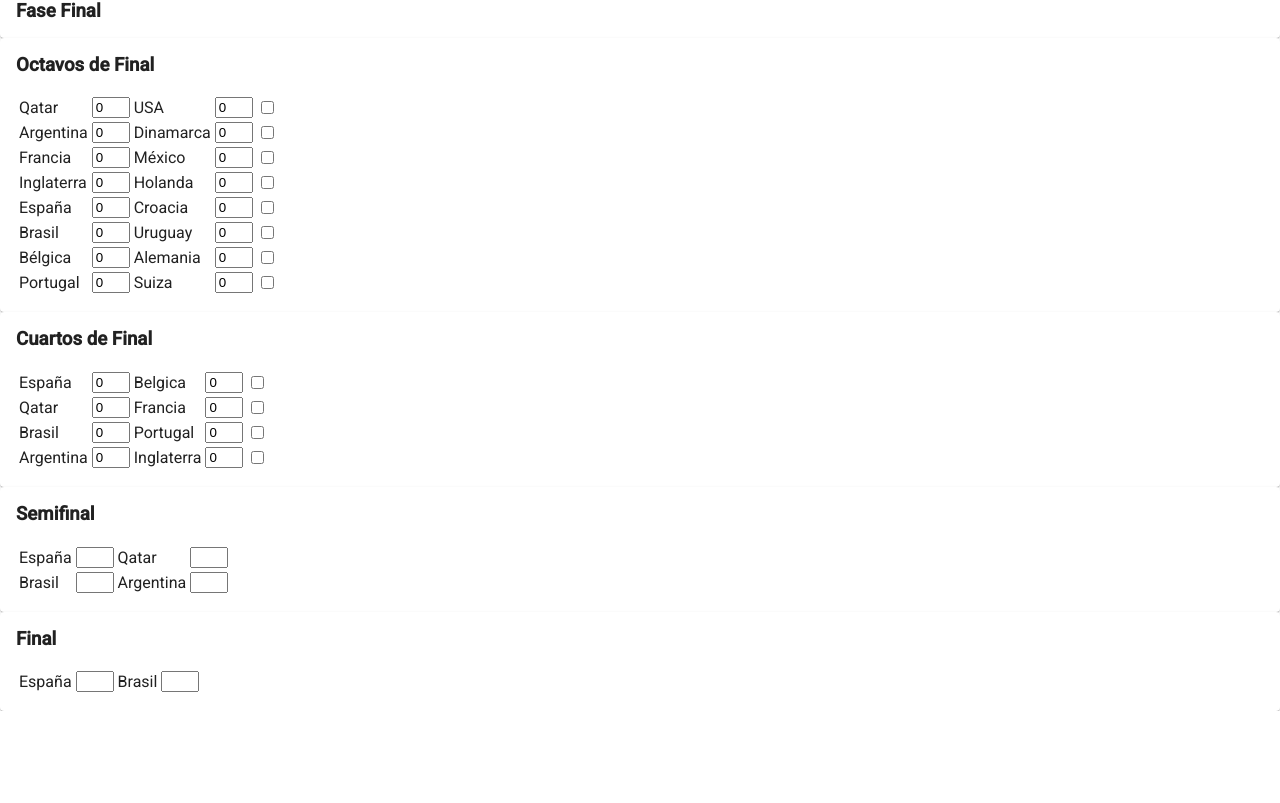
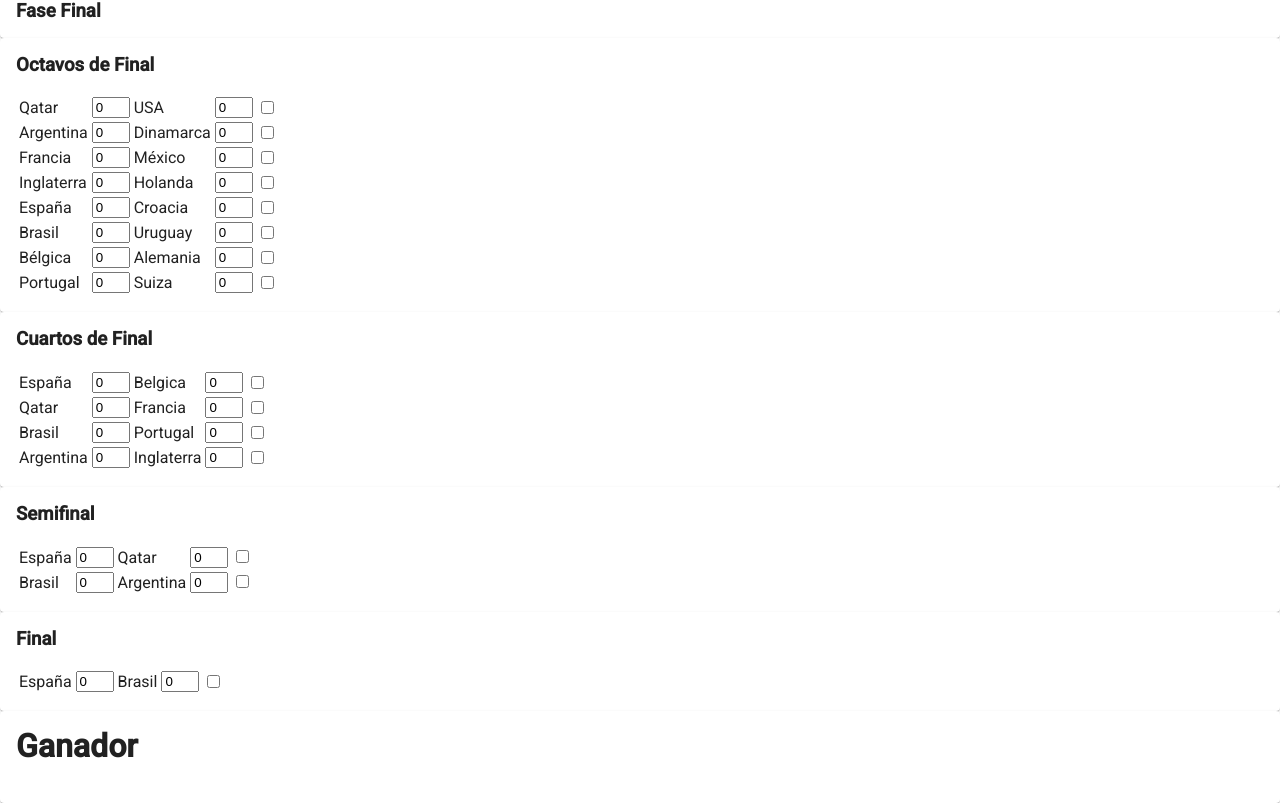
Before and after one commit to rubengarcia0510/mundial, an Angular app: page / in a window 1280 px wide. Shown: the part 2733-3536 px from the top of the page. Before the commit the page ends 3444 px from the top, so only its background shows below. Built offline with nearby package versions, Linux system fonts and the light colour scheme.

Commit message:
updateGanadorFinal

```diff
--- a/src/app/grupos/grupos.component.html
+++ b/src/app/grupos/grupos.component.html
@@ -82,11 +82,12 @@
   <h3>Semifinal</h3>
   <form>
     <table>
-      <tr *ngFor="let row of partidosSemi">
+      <tr *ngFor="let row of partidosSemi;let i=index">
         <td>{{row.partido.equipo1}}</td>
-        <td><input type="number"></td>
+        <td><input id={{row.partido.equipo1}}-semi type="number" value=0></td>
         <td>{{row.partido.equipo2}}</td>
-        <td><input type="number"></td>
+        <td><input id={{row.partido.equipo2}}-semi type="number" value=0></td>
+        <td><input type="checkbox" (click)="updateGanadorSemi($event,row.partido.equipo1,row.partido.equipo2,partidosSemi,i,'semi')"></td>
       </tr>
     </table>
   </form>
@@ -95,12 +96,17 @@
   <h3>Final</h3>
   <form>
     <table>
-      <tr *ngFor="let row of partidosFinal">
+      <tr *ngFor="let row of partidosFinal;let i=index">
         <td>{{row.partido.equipo1}}</td>
-        <td><input type="number"></td>
+        <td><input id={{row.partido.equipo1}}-final type="number" value=0></td>
         <td>{{row.partido.equipo2}}</td>
-        <td><input type="number"></td>
+        <td><input id={{row.partido.equipo2}}-final type="number" value=0></td>
+        <td><input type="checkbox" (click)="updateGanadorFinal($event,row.partido.equipo1,row.partido.equipo2,partidosFinal,i,'final')"></td>
       </tr>
     </table>
   </form>
 </mat-card>
+<mat-card>
+  <h1>Ganador</h1>
+  <h1>{{ganador}}</h1>
+</mat-card>
--- a/src/app/grupos/grupos.component.ts
+++ b/src/app/grupos/grupos.component.ts
@@ -110,6 +110,7 @@ export class GruposComponent implements OnInit {
   partidosSemi: any = []
   partidosFinal: any = []
   groups = ['A', 'B', 'C', 'D', 'E', 'F', 'G', 'H']
+  ganador:string
 
   logicaFaseGrupos = [
     { fecha: 1, equipo1: 0, equipo2: 3 },
@@ -127,6 +128,7 @@ export class GruposComponent implements OnInit {
     this.partidosSemi = this.semiFinal()
     this.partidosFinal = this.final()
     this.partidosFaseGrupos = this.partidosGrupoA()
+    this.ganador=""
   }
 
   ngOnInit(): void {
@@ -255,14 +257,14 @@ export class GruposComponent implements OnInit {
 
   }
 
-  updateGanadorOctavos(event: any, equipo1: any, equipo2: any, nombreArray: any, index: any, fase:string) {
+  updateGanadorOctavos(event: any, equipo1: any, equipo2: any, nombreArray: any, index: any, fase: string) {
     console.table(nombreArray)
 
     let golesEquipo1Input: HTMLInputElement | null
-    golesEquipo1Input = (<HTMLInputElement>document.getElementById(equipo1 + "-"+fase))
+    golesEquipo1Input = (<HTMLInputElement>document.getElementById(equipo1 + "-" + fase))
 
     let golesEquipo2Input: HTMLInputElement | null
-    golesEquipo2Input = (<HTMLInputElement>document.getElementById(equipo2 + "-"+fase))
+    golesEquipo2Input = (<HTMLInputElement>document.getElementById(equipo2 + "-" + fase))
     console.log(golesEquipo1Input)
     console.log(golesEquipo2Input)
     if (golesEquipo1Input.value > golesEquipo2Input.value) {
@@ -271,7 +273,7 @@ export class GruposComponent implements OnInit {
       nombreArray[index].partido.ganador = equipo2
     }
 
-    this.partidosOctavos.forEach((array: any)=>{
+    this.partidosOctavos.forEach((array: any) => {
       console.table(array)
     })
     this.cuartosFinal()
@@ -282,14 +284,14 @@ export class GruposComponent implements OnInit {
 
 
 
-  updateGanadorCuartos(event: any, equipo1: any, equipo2: any, nombreArray: any, index: any, fase:string) {
+  updateGanadorCuartos(event: any, equipo1: any, equipo2: any, nombreArray: any, index: any, fase: string) {
     console.table(nombreArray)
 
     let golesEquipo1Input: HTMLInputElement | null
-    golesEquipo1Input = (<HTMLInputElement>document.getElementById(equipo1 + "-"+fase))
+    golesEquipo1Input = (<HTMLInputElement>document.getElementById(equipo1 + "-" + fase))
 
     let golesEquipo2Input: HTMLInputElement | null
-    golesEquipo2Input = (<HTMLInputElement>document.getElementById(equipo2 + "-"+fase))
+    golesEquipo2Input = (<HTMLInputElement>document.getElementById(equipo2 + "-" + fase))
     console.log(golesEquipo1Input)
     console.log(golesEquipo2Input)
     if (golesEquipo1Input.value > golesEquipo2Input.value) {
@@ -298,10 +300,60 @@ export class GruposComponent implements OnInit {
       nombreArray[index].partido.ganador = equipo2
     }
 
-    this.partidosCuartos.forEach((array: any)=>{
+    this.partidosCuartos.forEach((array: any) => {
       console.table(array)
     })
     this.semiFinal()
+
+
+
+  }
+
+  updateGanadorSemi(event: any, equipo1: any, equipo2: any, nombreArray: any, index: any, fase: string) {
+    console.table(nombreArray)
+
+    let golesEquipo1Input: HTMLInputElement | null
+    golesEquipo1Input = (<HTMLInputElement>document.getElementById(equipo1 + "-" + fase))
+
+    let golesEquipo2Input: HTMLInputElement | null
+    golesEquipo2Input = (<HTMLInputElement>document.getElementById(equipo2 + "-" + fase))
+    console.log(golesEquipo1Input)
+    console.log(golesEquipo2Input)
+    if (golesEquipo1Input.value > golesEquipo2Input.value) {
+      nombreArray[index].partido.ganador = equipo1
+    } else {
+      nombreArray[index].partido.ganador = equipo2
+    }
+
+    this.partidosSemi.forEach((array: any) => {
+      console.table(array)
+    })
+    this.final()
+
+
+
+  }
+
+  updateGanadorFinal(event: any, equipo1: any, equipo2: any, nombreArray: any, index: any, fase: string) {
+    console.table(nombreArray)
+
+    let golesEquipo1Input: HTMLInputElement | null
+    golesEquipo1Input = (<HTMLInputElement>document.getElementById(equipo1 + "-" + fase))
+
+    let golesEquipo2Input: HTMLInputElement | null
+    golesEquipo2Input = (<HTMLInputElement>document.getElementById(equipo2 + "-" + fase))
+    console.log(golesEquipo1Input)
+    console.log(golesEquipo2Input)
+    if (golesEquipo1Input.value > golesEquipo2Input.value) {
+      nombreArray[index].partido.ganador = equipo1
+    } else {
+      nombreArray[index].partido.ganador = equipo2
+    }
+
+    this.partidosFinal.forEach((array: any) => {
+      console.table(array)
+    })
+    this.ganador=nombreArray[index].partido.ganador
 
 
 
@@ -435,7 +487,7 @@ export class GruposComponent implements OnInit {
       { partido: partido4 }
     ];
 
-    this.partidosCuartos=cuartos
+    this.partidosCuartos = cuartos
 
     return cuartos;
   }
@@ -465,7 +517,7 @@ export class GruposComponent implements OnInit {
       { partido: partido2 },
     ];
 
-    this.partidosSemi=semi
+    this.partidosSemi = semi
     return semi;
 
   }
@@ -486,6 +538,8 @@ export class GruposComponent implements OnInit {
     let final = [
       { partido: finalMatch }
     ];
+
+    this.partidosFinal = final
 
     return final;
 
```
